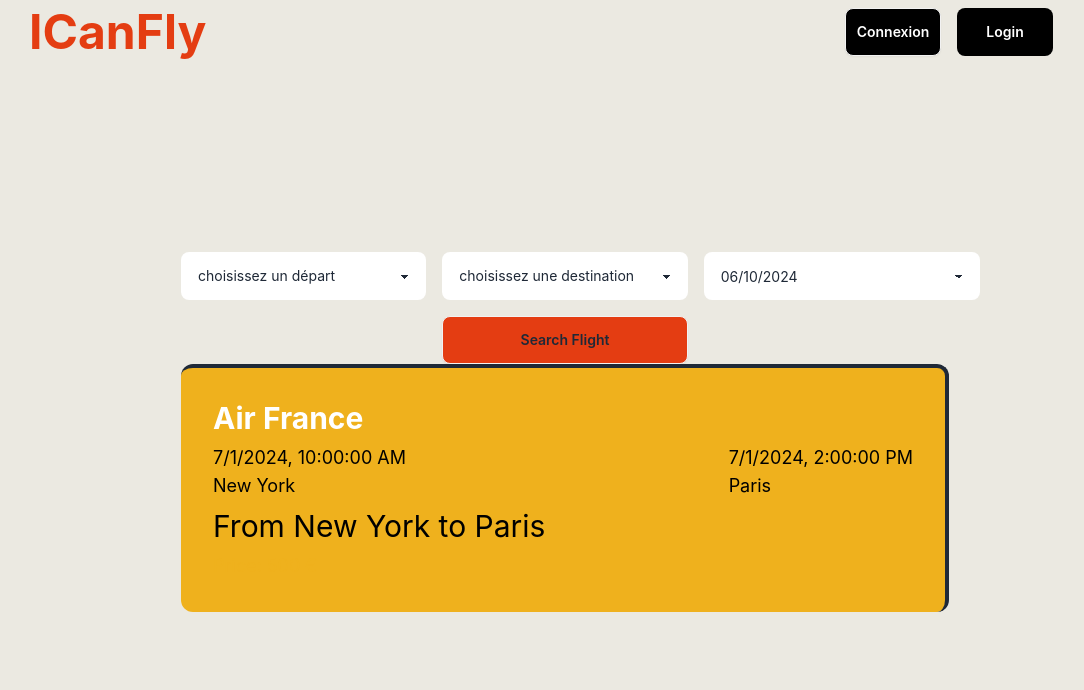
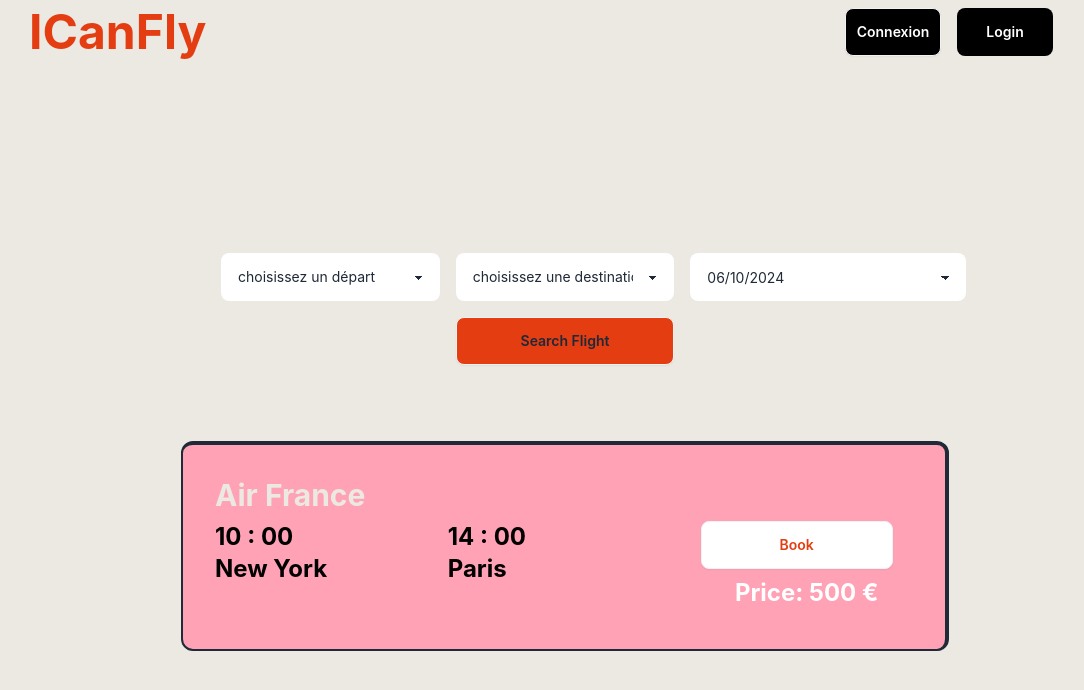
Before and after one commit to ICanFlyEfrei/ICanFlyFrontML, a React (Vite) app: page /find in a window 1280 px wide. Shown: the top 690 px of the page, without its empty margins (75-1159 px from the left). Built offline with nearby package versions, Linux system fonts and the light colour scheme.

Commit message:
Add card

```diff
--- a/src/components/FlightCard/fligthCard.tsx
+++ b/src/components/FlightCard/fligthCard.tsx
@@ -1,35 +1,34 @@
 import React from 'react';
 import { PlaneCard } from '../../model/card.model'; // Import the plane card model
-
 
 interface FlightCardProps {
     flight: PlaneCard; // Define the flight prop with the PlaneCardModel type
 }
 
-
-
-// Generate an example PlaneCard
 const FlightCard: React.FC<FlightCardProps> = ({ flight }) => {
     return (
         <>
-         <div className="card  w-full flex items-center">
-            <div className="card-body bg-fourth w-3/5 rounded-xl border-r-4 border-t-4">
-                <h2 className="card-title text-3xl  text-white font-bold">{flight.airline}</h2>
-                <div className='flex flex-row justify-between'>
-                    <div>
-                        <p className="text-lg text-black">{flight.departureDate.toLocaleString()}</p>
-                        <p className="text-lg text-black">{flight.departure}</p>
-                    </div>
-                    <div>
-                        <p className="text-lg text-black">{flight.arrivalDate.toLocaleString()}</p>
-                        <p className="text-lg text-black">{flight.arrival}</p>
-                    </div>
-                </div>
-                <p className=" text-black text-3xl font-bol">From {flight.departure} to {flight.arrival}</p>
-                <p className="text-lg text-fourth">Price: {flight.price} €</p>
+            <div className="card w-full flex items-center">
+                <div className="card-body hover:bg-fourth bg-third sm:w-3/5 w-full rounded-xl border-r-4 border-t-4 border-l-2 border-b-2">
+                    <h2 className="card-title text-3xl text-fifth font-bold">{flight.airline}</h2>
+                        <div className='grid grid-cols-3 grid-rows-2 '>
+                            <div className='row-span-2 col-span-1'>
+                                <p className="sm:text-2xl text-sm text-black font-bold">{flight.departureDate.getHours()} : { (flight.departureDate.getMinutes() < 10 ? '0' : '') + flight.departureDate.getMinutes() }</p>
+                                <p className="sm:text-2xl text-sm text-black font-bold">{flight.departure}</p>
+                            </div>
+                            <div className='row-span-2 col-span-1'>
+                                <p className="sm:text-2xl text-lg text-black font-bold">{flight.arrivalDate.getHours()} : {(flight.arrivalDate.getMinutes() < 10 ? '0' : '') + flight.arrivalDate.getMinutes() }</p>
+                                <p className="sm:text-2xl text-lg text-black font-bold">{flight.arrival}</p>
+                            </div>
+                            <div className='justify-center items-center flex row-span-1 col-span-1'>
+                                <button className="btn btn-square align-middle bg-white text-first  flex flex-1 w-full max-w-48">Book</button>
+                            </div>
+                            <div className='col-span1 row-span-1 flex justify-center items-center'>
+                                <p className="text-2xl font-bold ml-5 text-white text-center justify-center">Price: {flight.price} €</p>
+                            </div>
+                        </div>
+                        </div>
             </div>
-         </div>
-
         </>
     );
 };
--- a/src/pages/ClientPage/ClientPage.tsx
+++ b/src/pages/ClientPage/ClientPage.tsx
@@ -63,8 +63,8 @@ export const ClientPage = ():JSX.Element => {
     return (
         <>
 
-            <div className="flex flex-col items-center flex-1 justify-center">
-                <div className="grid grid-cols-3 gap-4 w-3/5">
+            <div className="flex flex-col items-center flex-1 justify-center ">
+                <div className="grid grid-cols-3 gap-4 w-3/5  rounded-lg p-10 mb-9">
                     <select name="departure" onChange={onChange} className="select">
                         <option value={undefined} > choisissez un départ</option>
                         {Object.entries(PlaneData.airports).map(([airport, value]) => (
```
